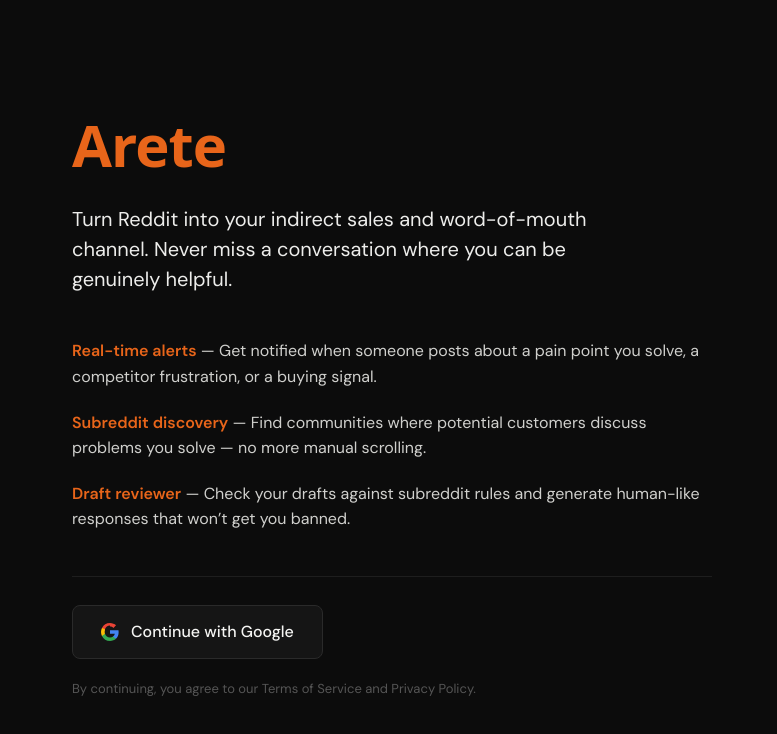
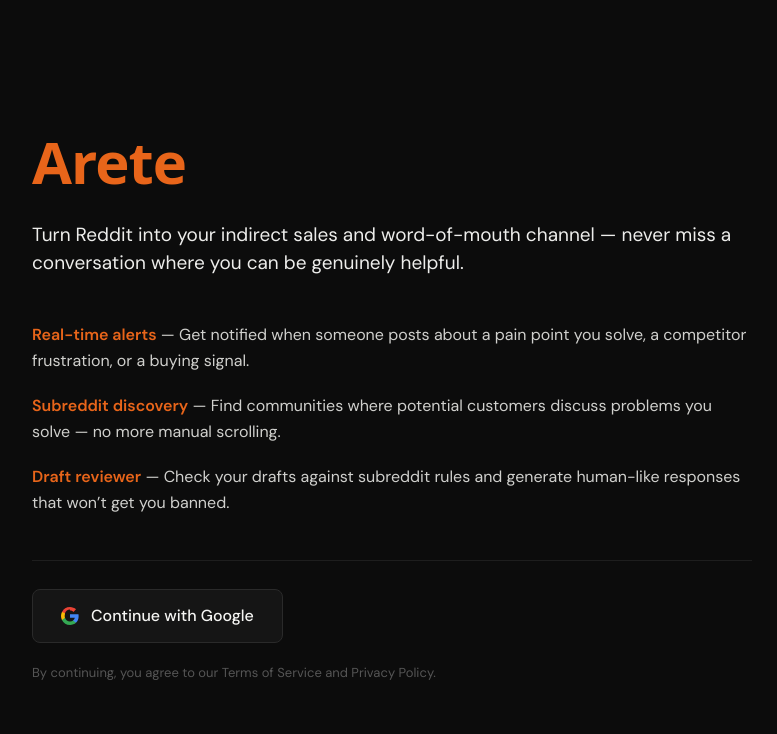
Before and after one commit to antriksh-29/reddit-automation, a Next.js app: page /login in a window 1280 px wide. Shown: the top 734 px of the page, without its empty margins (248-1025 px from the left). Built offline with nearby package versions, Linux system fonts and the light colour scheme; a web font is replaced by a local one.

Commit message:
Fix login subheading to 2 lines: widen to 720px, adjust font to 19px

```diff
--- a/src/app/(auth)/login/page.tsx
+++ b/src/app/(auth)/login/page.tsx
@@ -24,7 +24,7 @@
         padding: "48px 24px",
       }}
     >
-      <div style={{ width: "100%", maxWidth: "640px" }}>
+      <div style={{ width: "100%", maxWidth: "720px" }}>
         {/* Heading */}
         <h1
           style={{
@@ -43,15 +43,14 @@
         <p
           style={{
             fontFamily: "'DM Sans', system-ui, sans-serif",
-            fontSize: "20px",
+            fontSize: "19px",
             lineHeight: 1.5,
             color: "#EDEDEB",
             marginBottom: "44px",
-            maxWidth: "540px",
           }}
         >
-          Turn Reddit into your indirect sales and word-of-mouth channel.
-          {" "}Never miss a conversation where you can be genuinely helpful.
+          Turn Reddit into your indirect sales and word-of-mouth channel — never
+          miss a conversation where you can be genuinely helpful.
         </p>
 
         {/* Features */}
```
